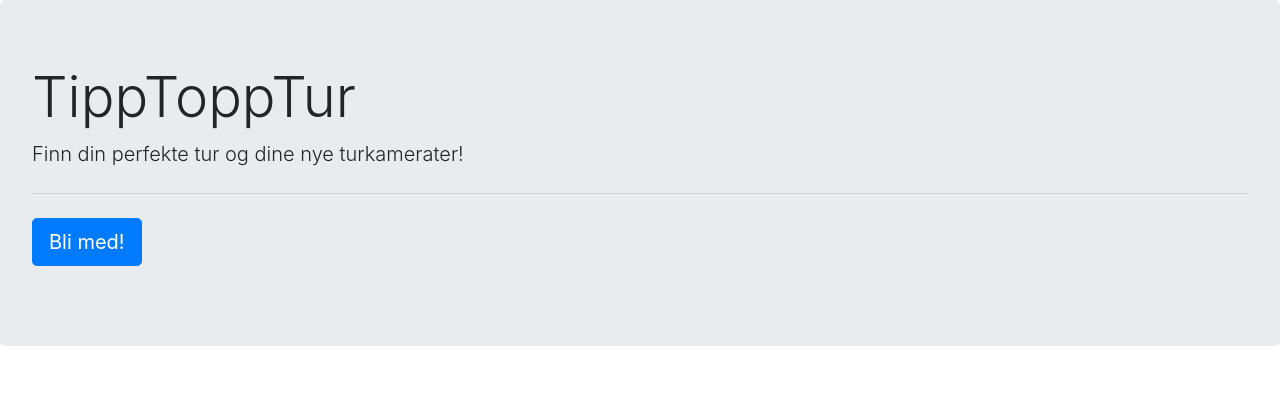
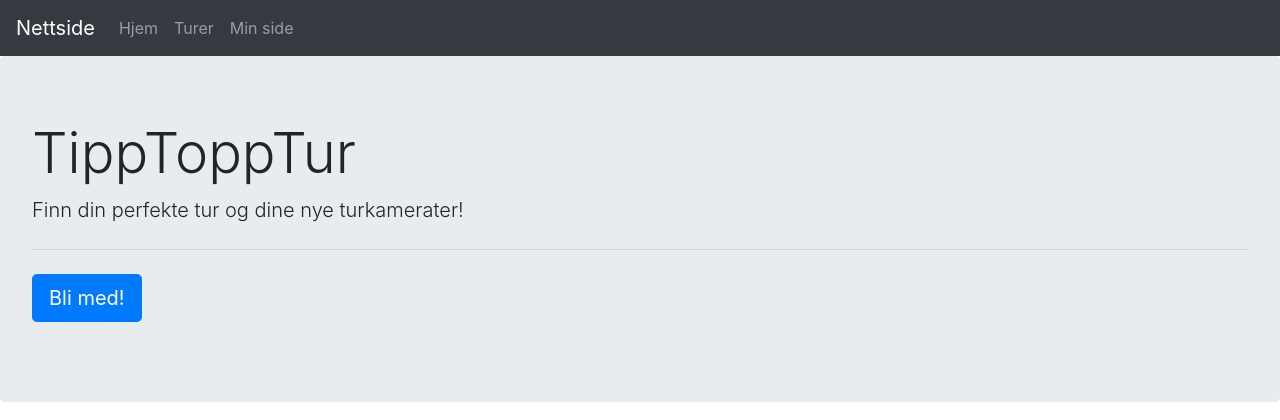
Before and after one commit to ingebjorgtorresen/TippToppTur, a Django app: page / in a window 1280 px wide. Shown: the top 420 px of the page. Run offline with Django 4.2, Linux system fonts and the light colour scheme; some libraries are stand-ins or nearby versions.

Commit message:
feat(#9) - - Add basic navbar from bootstrap - Add navbar to base

```diff
--- a/templates/base.html
+++ b/templates/base.html
@@ -23,5 +23,6 @@
     <!-- Global site tag (gtag.js) - Google Analytics -->
 <script async src="https://www.googletagmanager.com/gtag/js?id=UA-219108580-1">
 </script>
+{% include 'navbar.html' %}
 </head>
 </html>
--- a/templates/landing_page/home.html
+++ b/templates/landing_page/home.html
@@ -1,5 +1,6 @@
 <link rel="stylesheet" href="https://stackpath.bootstrapcdn.com/bootstrap/4.3.1/css/bootstrap.min.css" integrity="sha384-ggOyR0iXCbMQv3Xipma34MD+dH/1fQ784/j6cY/iJTQUOhcWr7x9JvoRxT2MZw1T" crossorigin="anonymous">
 <meta name="viewport" content="width=device-width, initial-scale=1">
+{% include 'base.html' %}
 <div class="jumbotron">
     <h1 class="display-4">TippToppTur</h1>
     <p class="lead">Finn din perfekte tur og dine nye turkamerater!</p>
--- /dev/null
+++ b/templates/navbar.html
@@ -0,0 +1,23 @@
+<link rel="stylesheet" href="https://stackpath.bootstrapcdn.com/bootstrap/4.3.1/css/bootstrap.min.css" integrity="sha384-ggOyR0iXCbMQv3Xipma34MD+dH/1fQ784/j6cY/iJTQUOhcWr7x9JvoRxT2MZw1T" crossorigin="anonymous">
+<nav class="navbar navbar-expand-lg navbar-dark bg-dark">
+  <a class="navbar-brand" href="#">Nettside</a>
+  <button class="navbar-toggler" type="button" data-toggle="collapse" data-target="#navbarNav" aria-controls="navbarNav" aria-expanded="false" aria-label="Toggle navigation">
+    <span class="navbar-toggler-icon"></span>
+  </button>
+  <div class="collapse navbar-collapse" id="navbarNav">
+    <ul class="navbar-nav">
+      <li class="nav-item">
+        <a class="nav-link" href="/">Hjem</a>
+      </li>
+      <li class="nav-item">
+        <a class="nav-link" href="/products">Turer</a>
+      </li>
+      <li class="nav-item">
+        <a class="nav-link" href="/customer">Min side</a>
+      </li>
+    </ul>
+  </div>
+</nav>
+<script src="https://code.jquery.com/jquery-3.3.1.slim.min.js" integrity="sha384-q8i/X+965DzO0rT7abK41JStQIAqVgRVzpbzo5smXKp4YfRvH+8abtTE1Pi6jizo" crossorigin="anonymous"></script>
+<script src="https://cdnjs.cloudflare.com/ajax/libs/popper.js/1.14.7/umd/popper.min.js" integrity="sha384-UO2eT0CpHqdSJQ6hJty5KVphtPhzWj9WO1clHTMGa3JDZwrnQq4sF86dIHNDz0W1" crossorigin="anonymous"></script>
+<script src="https://stackpath.bootstrapcdn.com/bootstrap/4.3.1/js/bootstrap.min.js" integrity="sha384-JjSmVgyd0p3pXB1rRibZUAYoIIy6OrQ6VrjIEaFf/nJGzIxFDsf4x0xIM+B07jRM" crossorigin="anonymous"></script>
```
